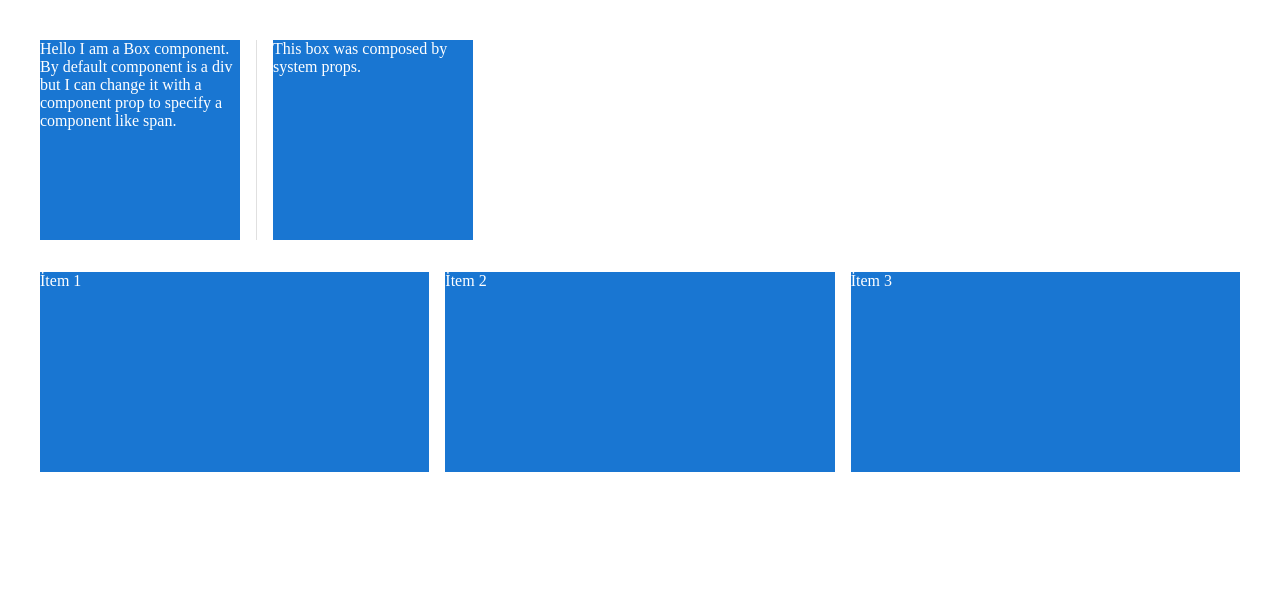
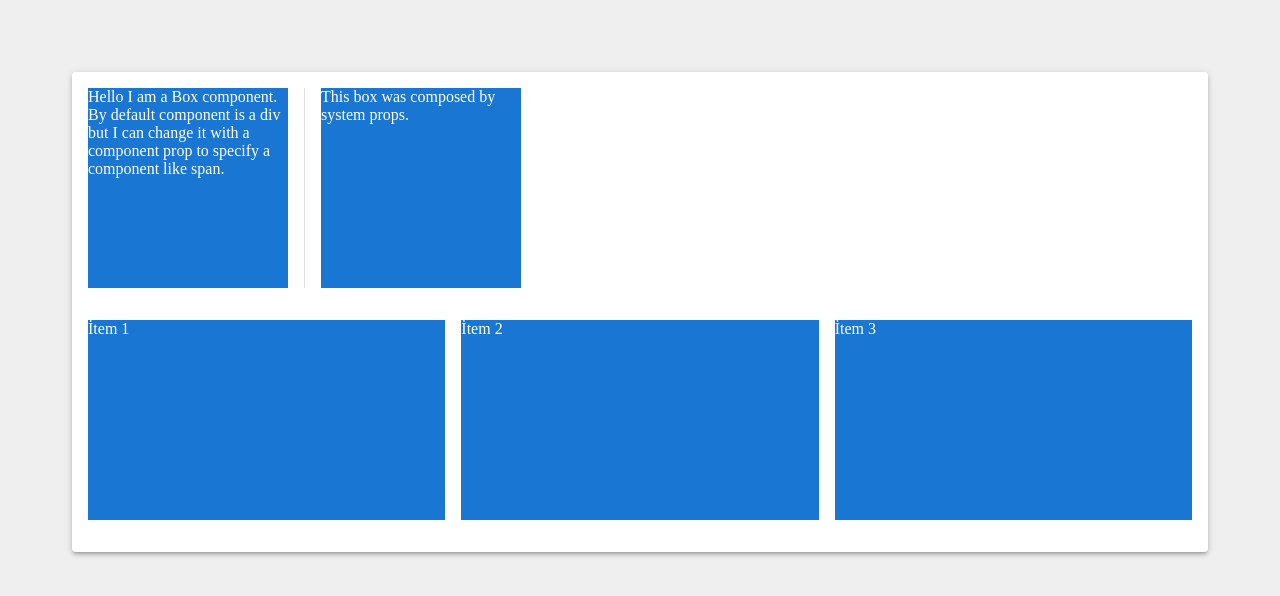
Before and after one commit to saltukkilinc/material-ui-dashboard, a React (Vite) app: page / in a window 1280 px wide. Shown: the top 596 px of the page. Built offline with nearby package versions, Linux system fonts and the light colour scheme.

Commit message:
add muiPaper

```diff
--- a/src/App.css
+++ b/src/App.css
@@ -3,3 +3,8 @@
   margin: 0 auto;
   padding: 2rem;
 }
+
+body {
+  background-color: #eeee;
+  padding: 32px;
+}
--- a/src/components/muiLayout/index.tsx
+++ b/src/components/muiLayout/index.tsx
@@ -1,10 +1,10 @@
 import React from "react";
-import { Box, Stack, Divider, Grid } from "@mui/material";
+import { Box, Stack, Divider, Grid, Paper } from "@mui/material";
 import styled from "@mui/material";
 
 const MuiLayout = () => {
   return (
-    <>
+    <Paper sx={{ p: 2}} elevation={3}>
       <Stack
         direction="row"
         spacing={2}
@@ -57,7 +57,7 @@
           </Box>
         </Grid>
       </Grid>
-    </>
+    </Paper>
   );
 };
 
```
